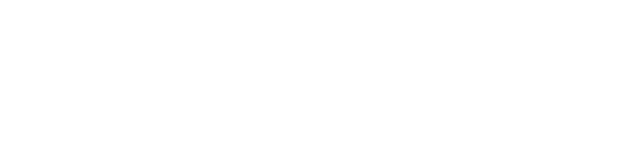
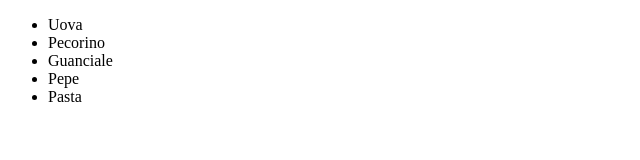
Before and after one commit to aletardio/js-lista-spesa, a plain HTML site: page index.html in a window 1280 px wide. Shown: the whole page, without its empty margins (0-640 px from the left). Drawn offline with Linux system fonts and the light colour scheme.

Commit message:
Created and added script in html, ex. completed

```diff
--- a/index.html
+++ b/index.html
@@ -6,6 +6,7 @@
     <title>Lista della spesa con ciclo while</title>
 </head>
 <body>
-
+    <ul id="shipping-list"></ul>
+    <script type="text/javascript" src="./js/script.js"></script>
 </body>
 </html>
--- a/js/script.js
+++ b/js/script.js
@@ -0,0 +1,13 @@
+// CREAZIONE DI UN ARRAY PER LA LISTA DELLA SPESA
+const list = ['Uova', 'Pecorino', 'Guanciale', 'Pepe', 'Pasta'];
+// STAMPA DEL RISULTATO OTTENUTO IN HTML
+const list_container = document.getElementById('shipping-list');
+// DICHIARAZIONE DELLA VARIABILE i
+let i = 0;
+// REALIZZAZIONE DEL CICLO WHILE
+while(i < list.length) {
+    const li = document.createElement('li');
+    li.innerText = list[i];
+    list_container.appendChild(li);
+    i++;
+}
```
